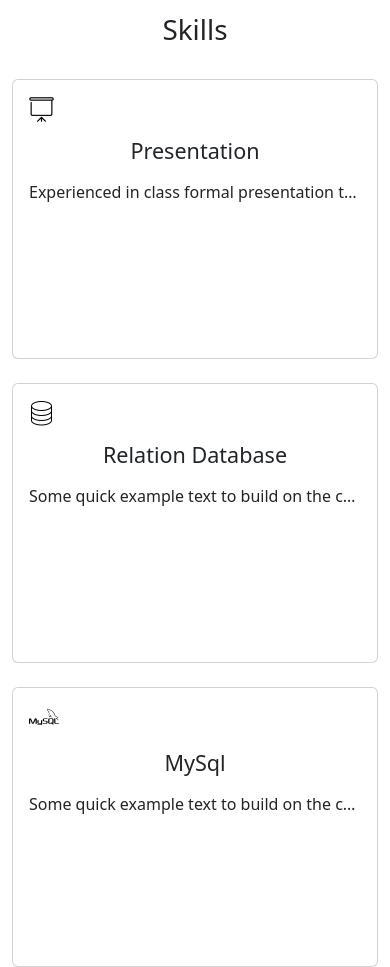
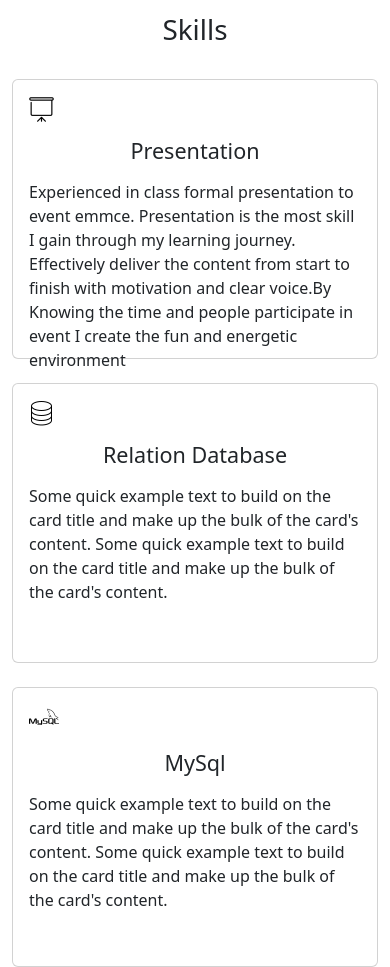
Before and after one commit to soethurakyaw16/portofilo, a plain HTML site: page index.html in a window 390 px wide. Shown: the part 1942-2909 px from the top of the page. Drawn offline with nearby package versions, Linux system fonts and the light colour scheme.

Commit message:
fifth commit with card overflow problem

```diff
--- a/styles.css
+++ b/styles.css
@@ -56,14 +56,6 @@ h2 {
   -webkit-background-clip: text;
   -webkit-text-fill-color: transparent;
 }
-.card {
-    overflow: hidden;
-}
-.card-text {
-    overflow: hidden;
-    text-overflow: ellipsis;
-    white-space: nowrap;
-}
 @media (min-width:320px) and (max-width: 600px) {
   .bgimage {
     height:100vh;
@@ -74,6 +66,15 @@ h2 {
 .navbar-brand{
     font-size: 2rem;
 }
+.card {
+    display: flex;
+    flex-direction: column;
+  }
+
+  .card-text {
+    flex-grow: 1;
+  }
+}
 
 
 @media (min-width:1025px) {
```
